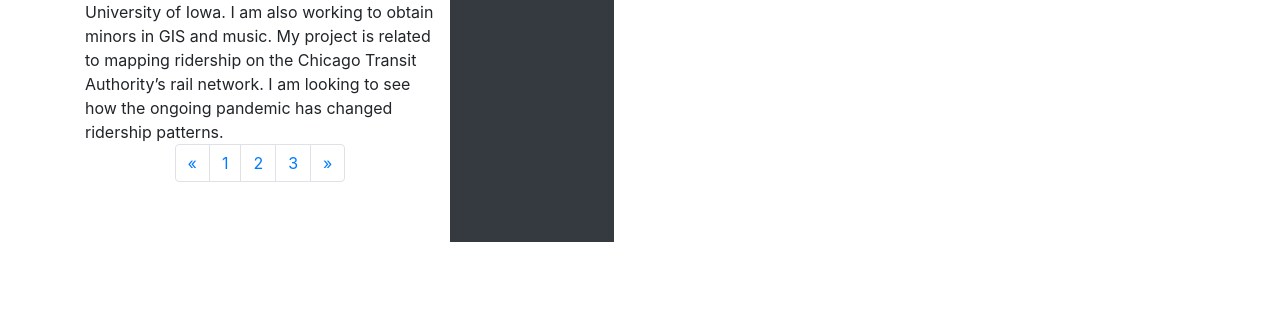
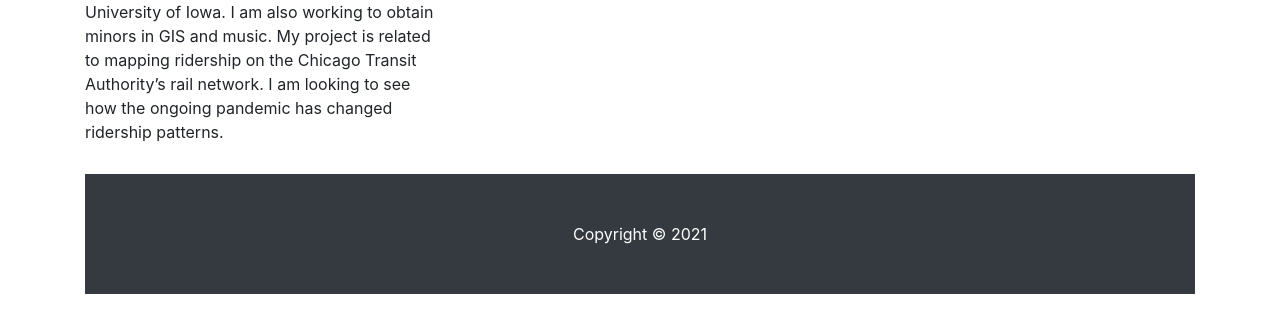
Before and after one commit to geog3540/CTA-L-Ridership-Mapping-lajiricek-, a website: page bio3540.html in a window 1280 px wide. Shown: the part 422-754 px from the top of the page. Drawn offline with Linux system fonts and the light colour scheme.

Commit message:
Update bio3540.html

```diff
--- a/bio3540.html
+++ b/bio3540.html
@@ -63,35 +63,9 @@
       <p class = "card-text">I am a Civil Engineering Student at the University of Iowa. I am also working to obtain minors in GIS and music. My project is related to mapping ridership on the Chicago Transit Authority’s rail network. I am looking to see how the ongoing pandemic has changed ridership patterns.  </p>
       </div>
       <!-- /.row -->
-
-      <!-- Pagination -->
-      <ul class="pagination justify-content-center">
-        <li class="page-item">
-          <a class="page-link" href="#" aria-label="Previous">
-            <span aria-hidden="true">&laquo;</span>
-            <span class="sr-only">Previous</span>
-          </a>
-        </li>
-        <li class="page-item">
-          <a class="page-link" href="#">1</a>
-        </li>
-        <li class="page-item">
-          <a class="page-link" href="#">2</a>
-        </li>
-        <li class="page-item">
-          <a class="page-link" href="#">3</a>
-        </li>
-        <li class="page-item">
-          <a class="page-link" href="#" aria-label="Next">
-            <span aria-hidden="true">&raquo;</span>
-            <span class="sr-only">Next</span>
-          </a>
-        </li>
-      </ul>
-
       </div>
     <!-- /.container -->
-
+  </div>
     <!-- Footer -->
     <footer class="py-5 bg-dark">
       <div class="container">
```
